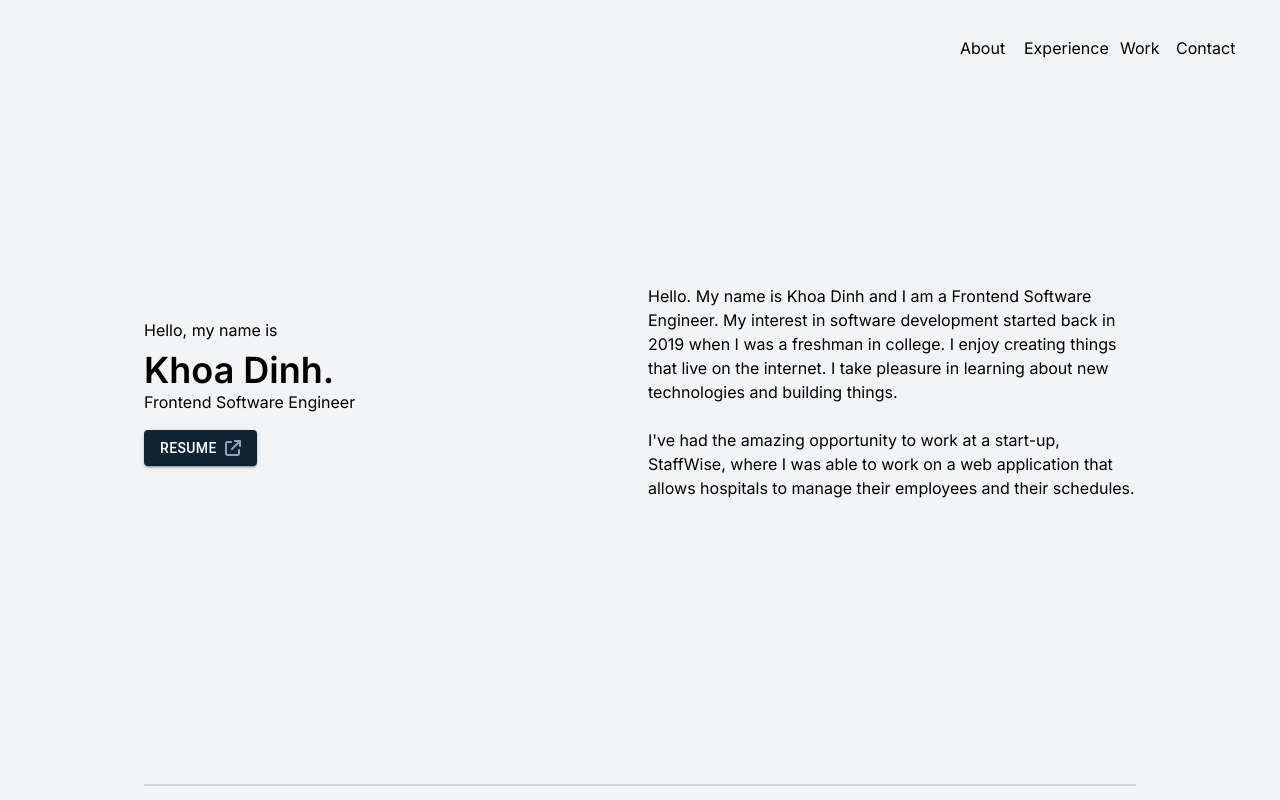
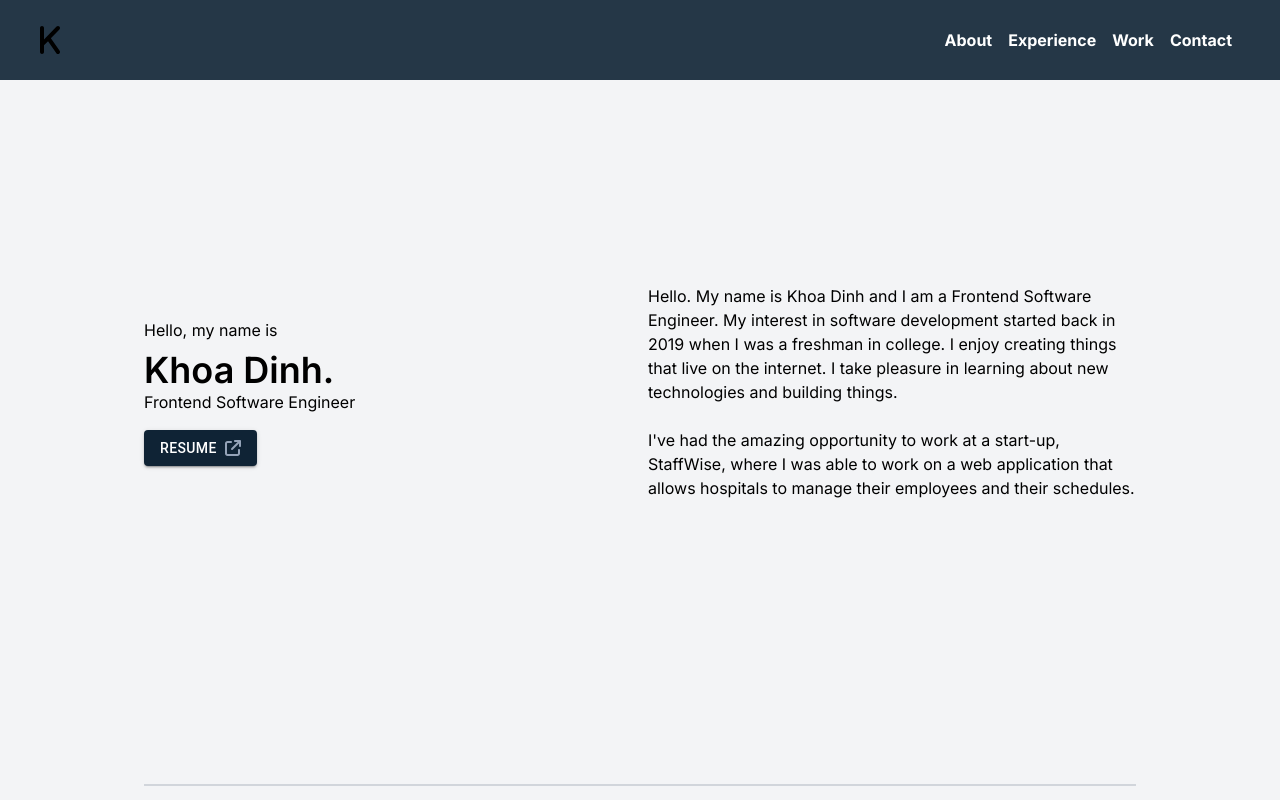
Before and after one commit to dotkwah/portfolio-site, a Next.js app: page / in a window 1280 px wide. Shown: the top 800 px of the page. Built offline with nearby package versions, Linux system fonts and the light colour scheme.

Commit message:
updated header size and color

```diff
--- a/components/Header.tsx
+++ b/components/Header.tsx
@@ -1,3 +1,5 @@
+import Image from 'next/image';
+
 export function Header () {
 
   const handleNavClick = (section: any) => {
@@ -8,30 +10,30 @@ export function Header () {
   };
 
   return (
-    <header className={'flex px-10 z-10 fixed top-0 w-full h-24 items-center bg-backgroundDefault bg-opacity-90'}>
+    <header className={'flex px-10 z-10 fixed top-0 w-full h-20 text-white items-center bg-primary bg-opacity-90'}>
       <nav className={'flex align-middle w-full justify-between'}>
-        <div/>
+        <Image src='/WebsiteIcon.svg' alt='Logo' width={20} height={20}/>
         <ol className={'flex justify-end'}>
           <li
-            className={`py-2 w-16 cursor-pointer hover:font-bold`}
+            className={`mx-2 my-auto cursor-pointer font-bold hover:text-primaryAccent`}
             onClick={() => handleNavClick('about')}
           >
             About
           </li>
           <li
-            className={`py-2 w-24 cursor-pointer hover:font-bold`}
+            className={`mx-2 my-auto cursor-pointer font-bold hover:text-primaryAccent`}
             onClick={() => handleNavClick('experience')}
           >
             Experience
           </li>
           <li
-            className={`py-2 w-14 cursor-pointer hover:font-bold`}
+            className={`mx-2 my-auto cursor-pointer font-bold hover:text-primaryAccent`}
             onClick={() => handleNavClick('work')}
           >
             Work
           </li>
           <li
-            className={`py-2 w-16 cursor-pointer hover:font-bold`}
+            className={`mx-2 my-auto cursor-pointer font-bold hover:text-primaryAccent`}
             onClick={() => handleNavClick('contact')}
           >
             Contact
```
